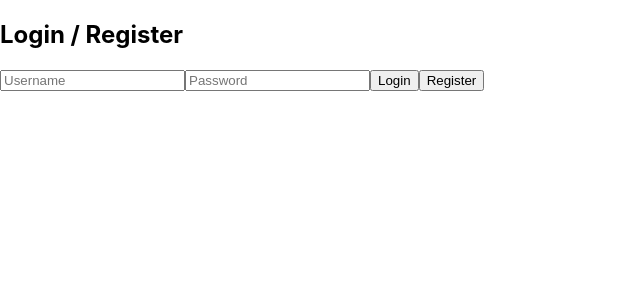
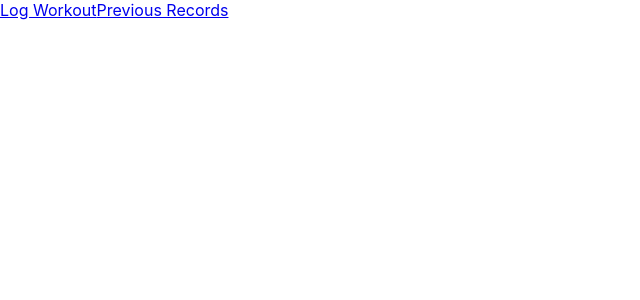
Before and after one commit to ArthurAndradee/Lift-Log-Frontend, a React (Create React App) app: page / in a window 1280 px wide. Shown: the top 300 px of the page, without its empty margins (0-640 px from the left). Built offline with nearby package versions, Linux system fonts and the light colour scheme.

Commit message:
Feat: Divided components in routes

```diff
--- a/package.json
+++ b/package.json
@@ -14,6 +14,7 @@
     "lift-log": "file:",
     "react": "^18.3.1",
     "react-dom": "^18.3.1",
+    "react-router-dom": "^6.26.2",
     "react-scripts": "5.0.1",
     "typescript": "^4.4.2",
     "web-vitals": "^2.1.0"
--- a/src/components/user-auth/user-auth.tsx
+++ b/src/components/user-auth/user-auth.tsx
@@ -2,15 +2,18 @@ import axios from 'axios';
 import { useState } from 'react';
 import { UserAuthProps } from '../../utils/interfaces/component-props';
 import './user-auth.css'
+import { useNavigate } from 'react-router-dom';
 
 function UserAuth(props: UserAuthProps) {
   const [username, setUsername] = useState('');
   const [password, setPassword] = useState('');
+  const navigate = useNavigate();
 
   const handleLogin = async () => {
     try {
       const res = await axios.post('http://localhost:5000/api/users/login', { username, password });
       props.setUserId(res.data.userId);
+      navigate('/home')
     } catch (err) {
       console.error('Login failed');
     }
--- a/src/index.tsx
+++ b/src/index.tsx
@@ -1,15 +1,43 @@
-import React from 'react';
+import React, { useState } from 'react';
 import ReactDOM from 'react-dom/client';
 import reportWebVitals from './reportWebVitals';
 import Home from './pages/home/home';
 import './index.css';
+import { createBrowserRouter, RouterProvider } from 'react-router-dom';
+import LogWorkout from './components/log-form/log-form';
+import PreviousRecords from './components/previous-workouts/previous-workouts';
+import UserAuth from './components/user-auth/user-auth';
 
-const root = ReactDOM.createRoot(
-  document.getElementById('root') as HTMLElement
-);
+const root = ReactDOM.createRoot(document.getElementById('root') as HTMLElement);
+
+const App = () => {
+  const [userId, setUserId] = useState<number | null>(null);
+
+  const router = createBrowserRouter([
+    {
+      path: '/auth',
+      element: <UserAuth setUserId={setUserId} />
+    },
+    {
+      path:'/',
+      element: <Home />
+    },
+    {
+      path: '/log-workout',
+      element: <LogWorkout userId={userId} fetchPreviousRecords={() => {}} />
+    },
+    {
+      path: '/previous-records',
+      element: <PreviousRecords userId={userId} />
+    },
+  ]);
+
+  return <RouterProvider router={router} />;
+};
+
 root.render(
   <React.StrictMode>
-      <Home />
+      <App />
   </React.StrictMode>
 );
 
--- a/src/pages/home/home.tsx
+++ b/src/pages/home/home.tsx
@@ -1,21 +1,12 @@
-import { useState } from 'react';
-import LogWorkout from '../../components/log-form/log-form';
-import PreviousRecords from '../../components/previous-workouts/previous-workouts';
-import UserAuth from '../../components/user-auth/user-auth';
+import { Link } from 'react-router-dom';
+import './home.css'
 
 function Home() {
-  const [userId, setUserId] = useState<number | null>(null);
 
   return (
     <div>
-      <UserAuth setUserId={setUserId} />
-
-      {userId && (
-        <>
-          <LogWorkout userId={userId} fetchPreviousRecords={() => {}} />
-          <PreviousRecords userId={userId} />
-        </>
-      )}
+      <Link to={'log-workout'}>Log Workout</Link>
+      <Link to={'previous-records'}>Previous Records</Link>
     </div>
   );
 }
```
Also changed, not shown: 1 other file (tests, documents, lock files or other folders).
